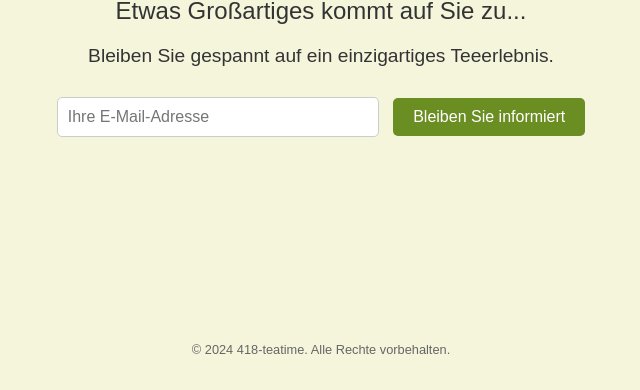
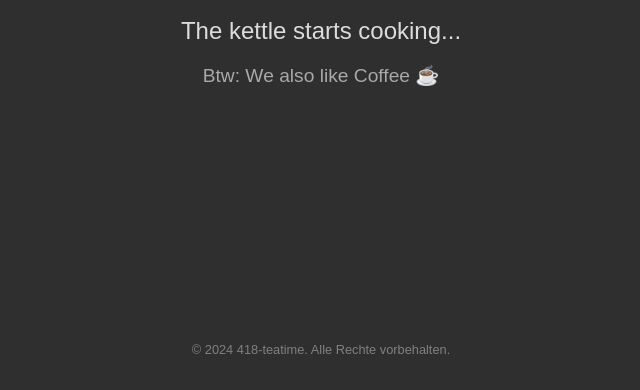
Before and after one commit to 418-TeaTime/418-teatime.github.io, a plain HTML site: page index.html in a window 1280 px wide. Shown: the part 410-800 px from the top of the page, without its empty margins (319-959 px from the left). Drawn offline with Linux system fonts and the light colour scheme.

Commit message:
changed style

```diff
--- a/index.html
+++ b/index.html
@@ -9,12 +9,8 @@
 <body>
     <div class="container">
         <h1>418-teatime</h1>
-        <p class="teaser">Etwas Großartiges kommt auf Sie zu...</p>
-        <p class="subtext">Bleiben Sie gespannt auf ein einzigartiges Teeerlebnis.</p>
-        <form class="signup-form">
-            <input type="email" placeholder="Ihre E-Mail-Adresse" required>
-            <button type="submit">Bleiben Sie informiert</button>
-        </form>
+        <p class="teaser">The kettle starts cooking...</p>
+        <p class="subtext">Btw: We also like Coffee ☕️</p>
     </div>
     <footer>
         <p>&copy; 2024 418-teatime. Alle Rechte vorbehalten.</p>
--- a/styles.css
+++ b/styles.css
@@ -7,8 +7,8 @@ body {
     justify-content: center;
     align-items: center;
     height: 100vh;
-    background-color: #f5f5dc;
-    color: #333;
+    background-color: #2f2f2f;
+    color: #dcdcdc;
 }
 
 /* Container */
@@ -21,7 +21,7 @@ h1 {
     font-size: 4rem;
     margin-bottom: 20px;
     font-family: 'Georgia', serif;
-    color: #6b8e23;
+    color: #b0c4de;
 }
 
 /* Teaser Text */
@@ -34,31 +34,7 @@ h1 {
 .subtext {
     font-size: 1.2rem;
     margin-bottom: 30px;
-}
-
-/* Signup Form */
-.signup-form input[type="email"] {
-    padding: 10px;
-    font-size: 1rem;
-    border: 1px solid #ccc;
-    border-radius: 5px;
-    margin-right: 10px;
-    width: 300px;
-    max-width: 80%;
-}
-
-.signup-form button {
-    padding: 10px 20px;
-    font-size: 1rem;
-    background-color: #6b8e23;
-    color: white;
-    border: none;
-    border-radius: 5px;
-    cursor: pointer;
-}
-
-.signup-form button:hover {
-    background-color: #556b2f;
+    color: #a9a9a9;
 }
 
 /* Footer */
@@ -66,5 +42,5 @@ footer {
     position: absolute;
     bottom: 20px;
     font-size: 0.8rem;
-    color: #666;
+    color: #808080;
 }
```
